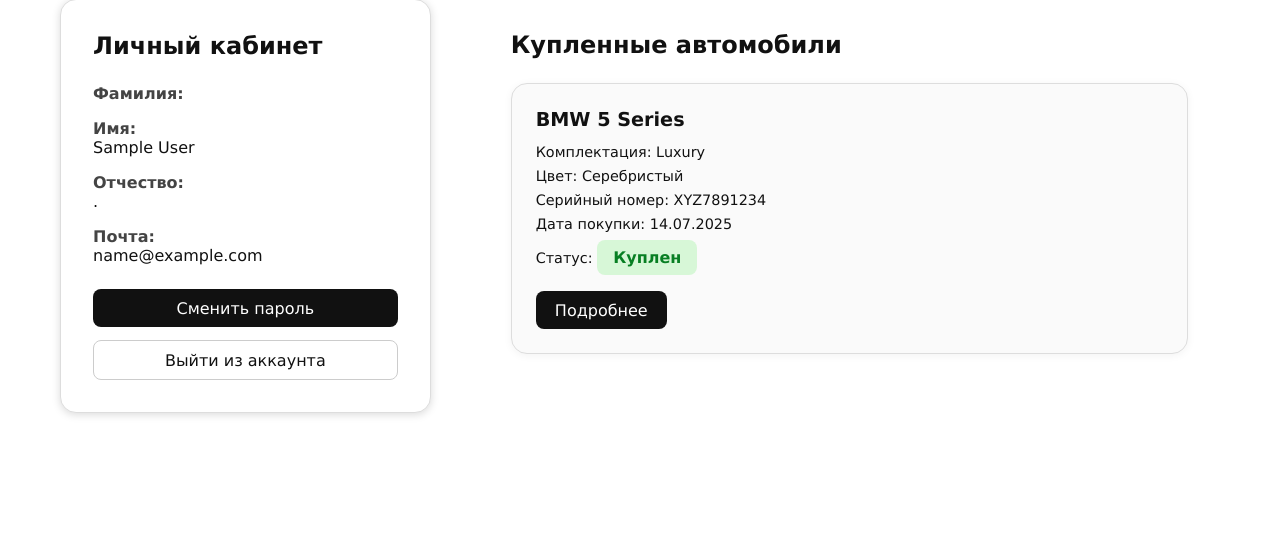
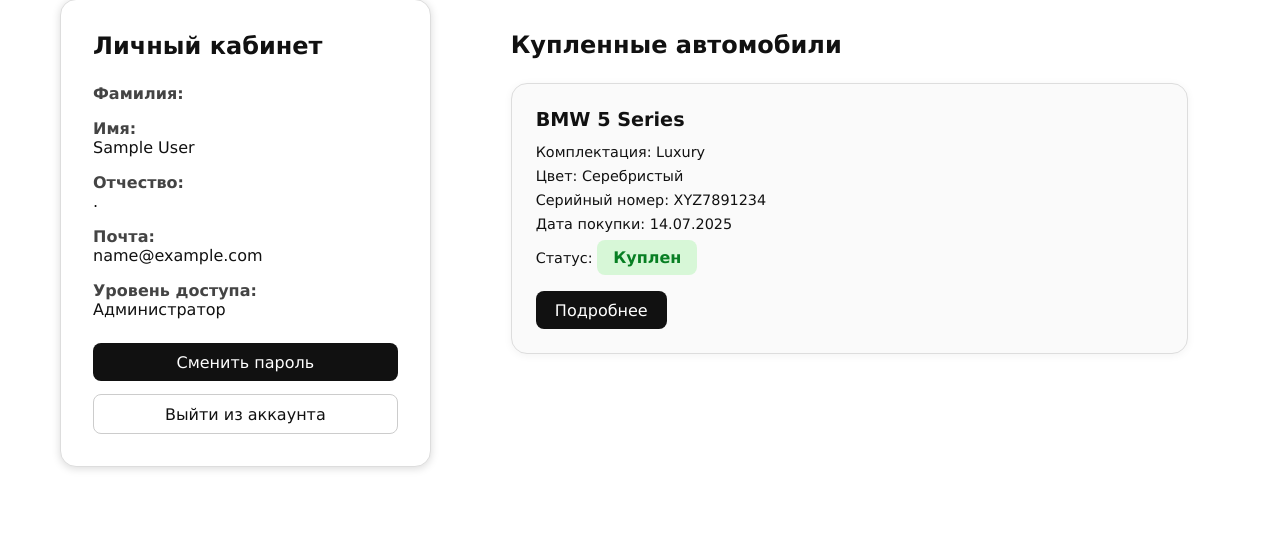
Before and after one commit to HanamileH/AxiomAuto, a Flask app: page /profile in a window 1280 px wide. Shown: the part 114-673 px from the top of the page. Run offline with Flask 3, Linux system fonts and the light colour scheme; the visitor is signed in with stand-in values (Sample User, id 1); parts of the project's set-up code (start-up, migrations or seed data) failed here and were passed over; some libraries are stand-ins or nearby versions.

Commit message:
Restrict users tab access for managers and add role display in profile

```diff
--- a/app/templates/profile.html
+++ b/app/templates/profile.html
@@ -33,6 +33,18 @@
                 <label>Почта:</label>
                 <p>{{ current_user.email }}</p>
             </div>
+
+            {% if current_user.role == 'admin' %}
+                <div class="info-block">
+                    <label>Уровень доступа:</label>
+                    <p>Администратор</p>
+                </div>
+            {% elif current_user.role == 'manager' %}
+                <div class="info-block">
+                    <label>Уровень доступа:</label>
+                    <p>Менеджер</p>
+                </div>
+            {% endif %}
         </div>
 
         <div class="profile-buttons">
```
Also changed, not shown: app/routes/main.py (+18 -2 lines).
